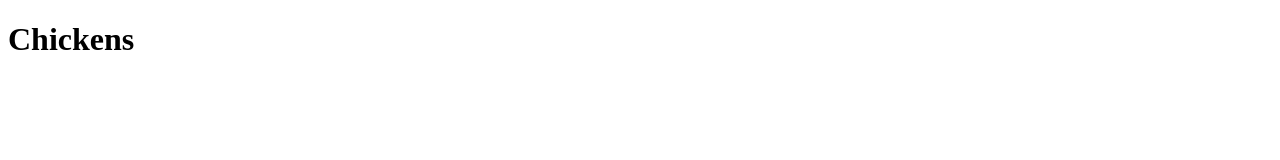
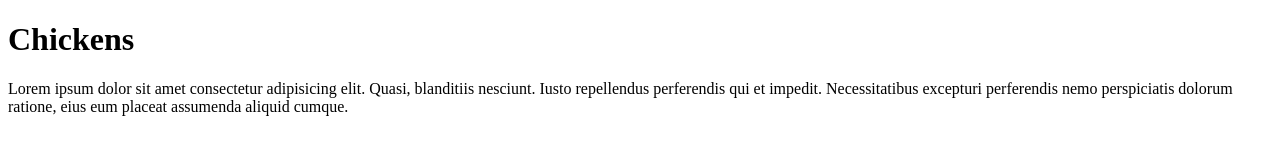
Before and after one commit to manjunath4232/chickens-pages, a plain HTML site: page index.html in a window 1280 px wide. Drawn offline with Linux system fonts and the light colour scheme.

Commit message:
added basic html and para

```diff
--- a/index.html
+++ b/index.html
@@ -3,9 +3,10 @@
 <head>
     <meta charset="UTF-8">
     <meta name="viewport" content="width=device-width, initial-scale=1.0">
-    <title>Document</title>
+    <title>pages</title>
 </head>
 <body>
     <h1>Chickens</h1>
+    <p>Lorem ipsum dolor sit amet consectetur adipisicing elit. Quasi, blanditiis nesciunt. Iusto repellendus perferendis qui et impedit. Necessitatibus excepturi perferendis nemo perspiciatis dolorum ratione, eius eum placeat assumenda aliquid cumque.</p>
 </body>
 </html>
```
